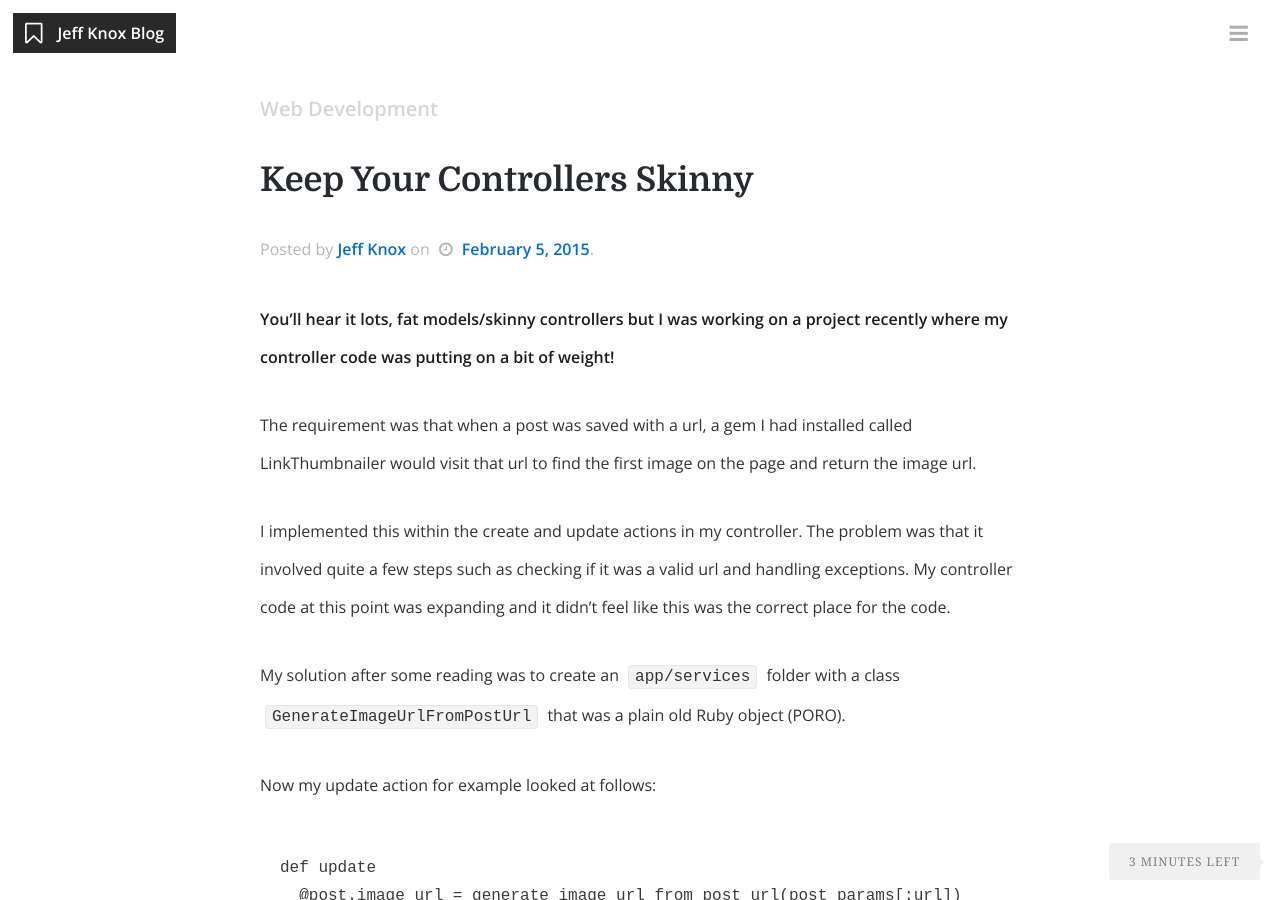
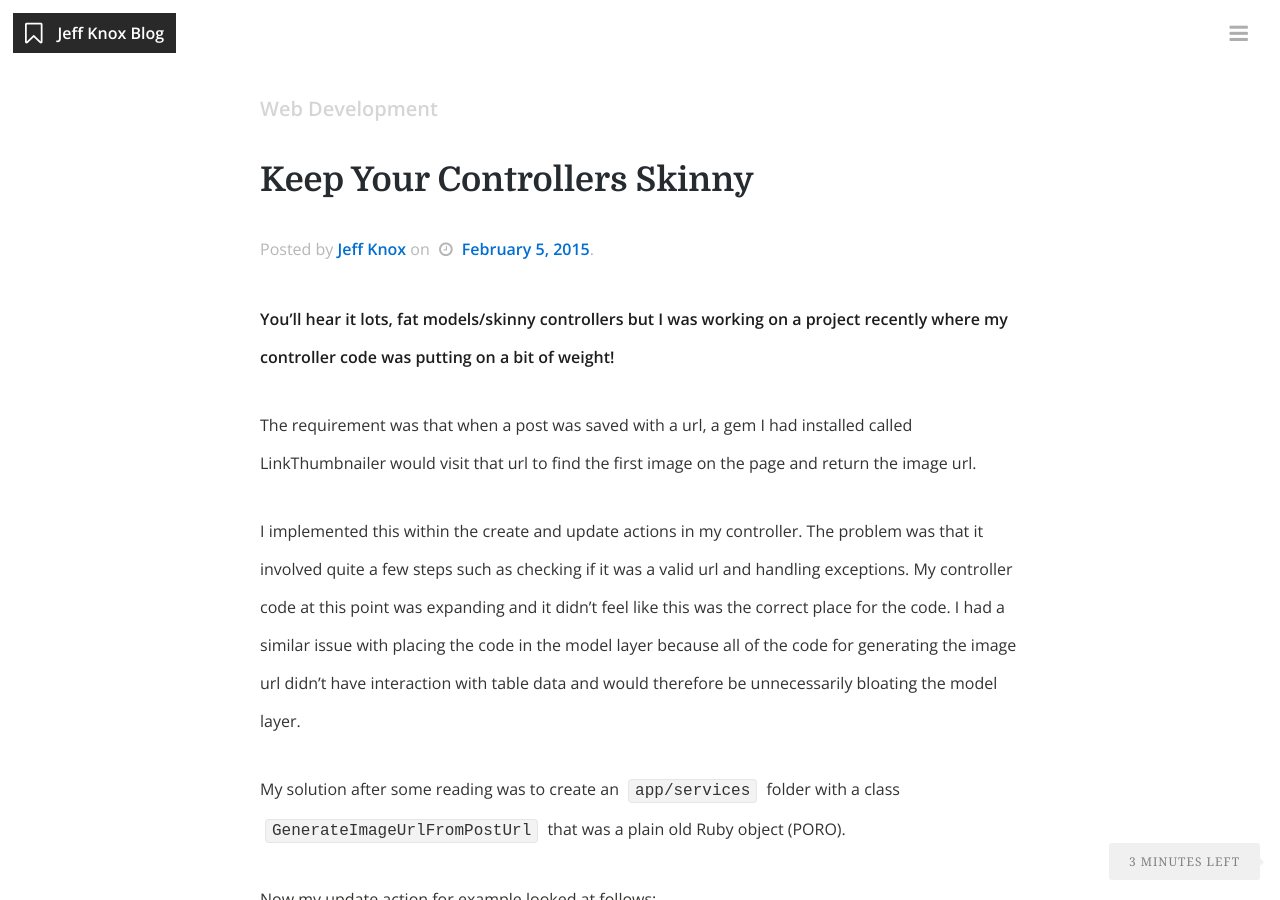
Before and after one commit to knoxjeffrey/knoxjeffrey.github.io, a Jekyll site: the page built from _posts/2015-02-05-keep-your-controllers-skinny.markdown, in a window 1280 px wide and 900 px high. Built offline with Jekyll 4.4.1, drawn with Linux system fonts in a browser that asks for light colours; nearby versions of some CDN libraries.

Commit message:
edit to skinny controller post

````diff
--- a/_posts/2015-02-05-keep-your-controllers-skinny.markdown
+++ b/_posts/2015-02-05-keep-your-controllers-skinny.markdown
@@ -14,7 +14,7 @@ The requirement was that when a post was saved with a url, a gem I had installed
 
 <!--more-->
 
-I implemented this within the create and update actions in my controller. The problem was that it involved quite a few steps such as checking if it was a valid url and handling exceptions.  My controller code at this point was expanding and it didn't feel like this was the correct place for the code.
+I implemented this within the create and update actions in my controller. The problem was that it involved quite a few steps such as checking if it was a valid url and handling exceptions.  My controller code at this point was expanding and it didn't feel like this was the correct place for the code.  I had a similar issue with placing the code in the model layer because all of the code for generating the image url didn't have interaction with table data and would therefore be unnecessarily bloating the model layer.
 
 My solution after some reading was to create an ```app/services``` folder with a class ```GenerateImageUrlFromPostUrl``` that was a plain old Ruby object (PORO).
 
````
